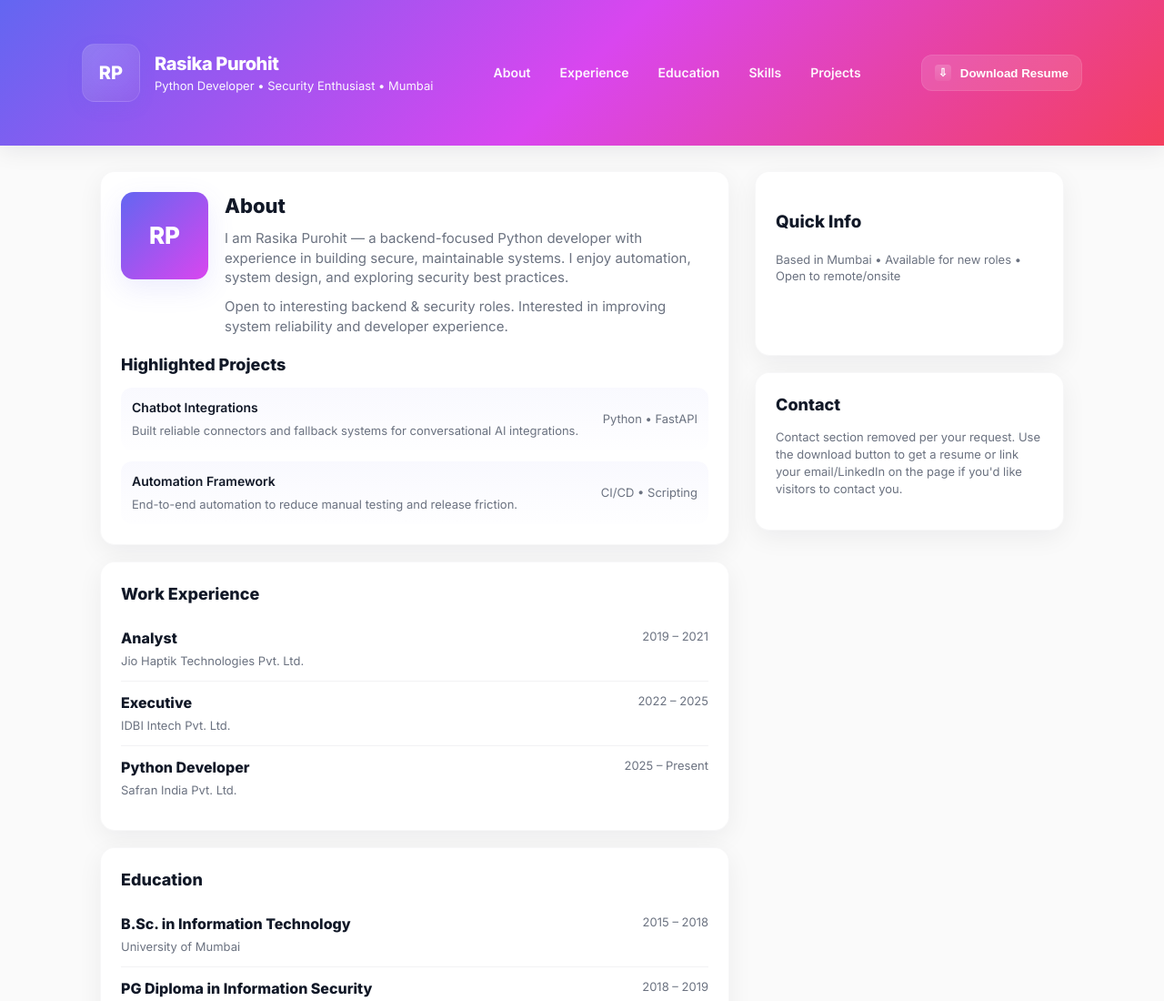
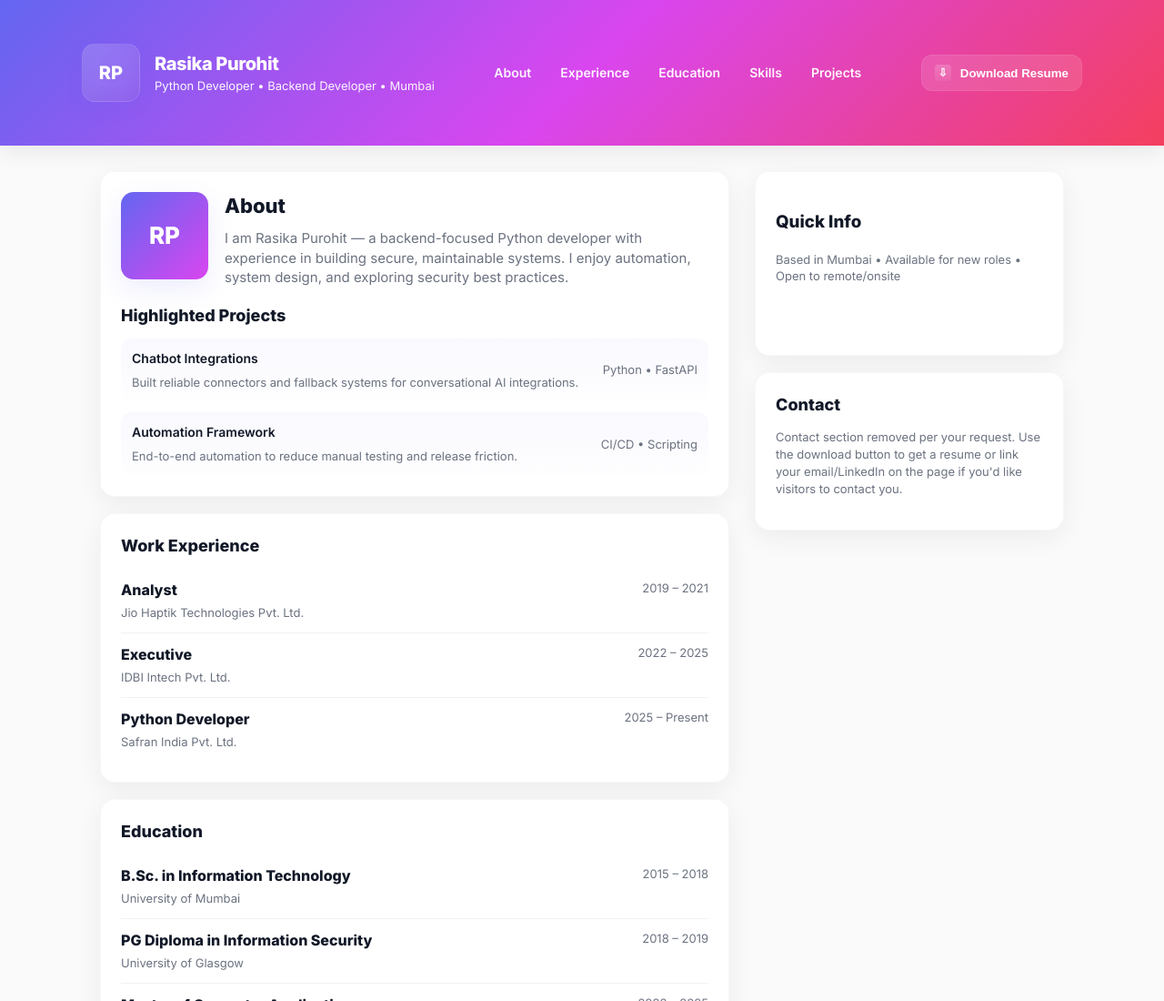
Before and after one commit to rasikapurohit/rasikapurohit.github.io, a plain HTML site: page index.html in a window 1280 px wide. Shown: the top 1100 px of the page at 91% size. Drawn offline with Linux system fonts and the light colour scheme.

Commit message:
Update professional title and remove muted text

```diff
--- a/index.html
+++ b/index.html
@@ -363,7 +363,7 @@
           <div class="logo">RP</div>
           <div class="title">
             <h1>Rasika Purohit</h1>
-            <p>Python Developer • Security Enthusiast • Mumbai</p>
+            <p>Python Developer • Backend Developer • Mumbai</p>
           </div>
         </div>
 
@@ -397,10 +397,10 @@
                 automation, system design, and exploring security best
                 practices.
               </p>
-              <p class="muted" style="margin-top: 10px">
+              <!--<p class="muted" style="margin-top: 10px">
                 Open to interesting backend & security roles. Interested in
                 improving system reliability and developer experience.
-              </p>
+              </p>-->
             </div>
           </div>
 
```
